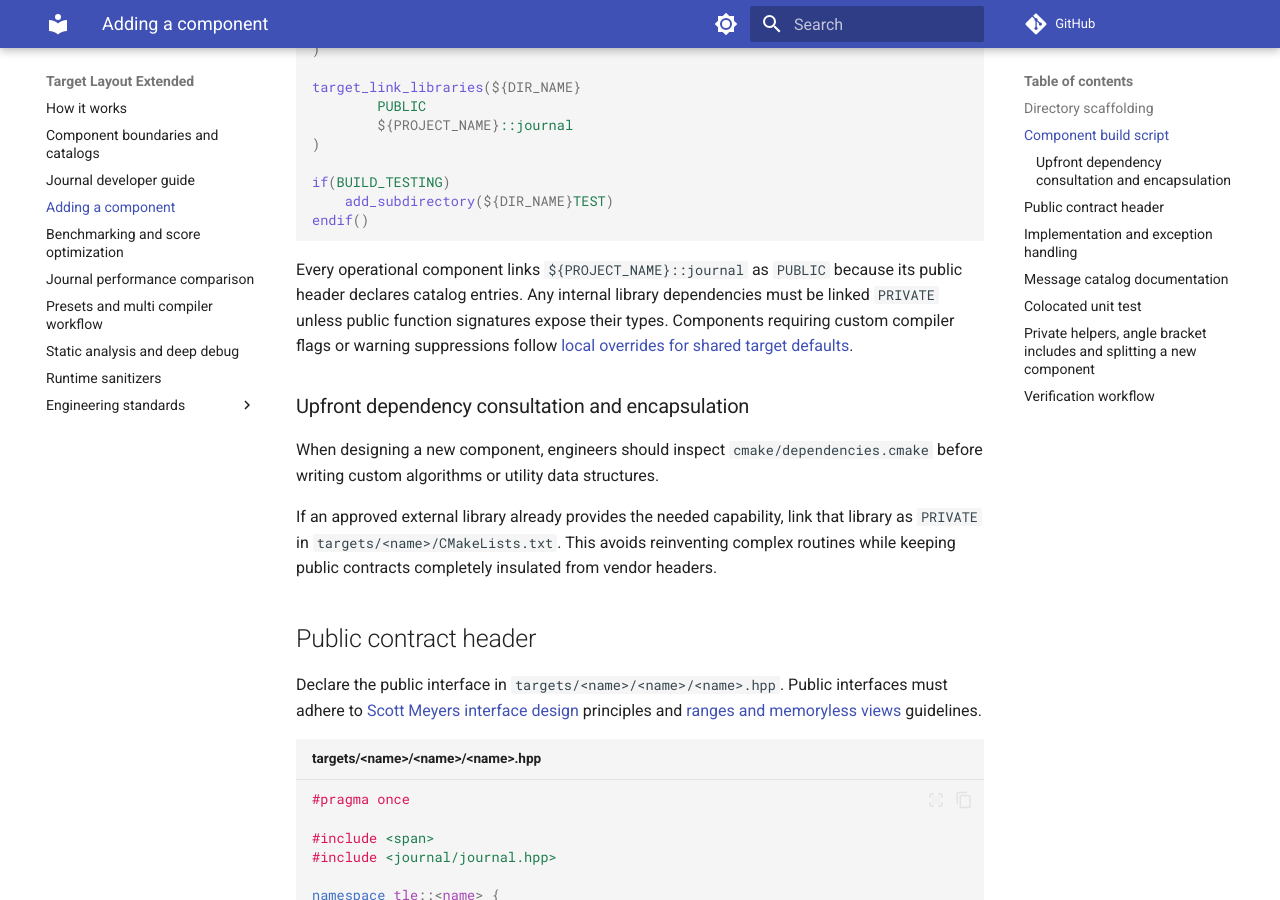
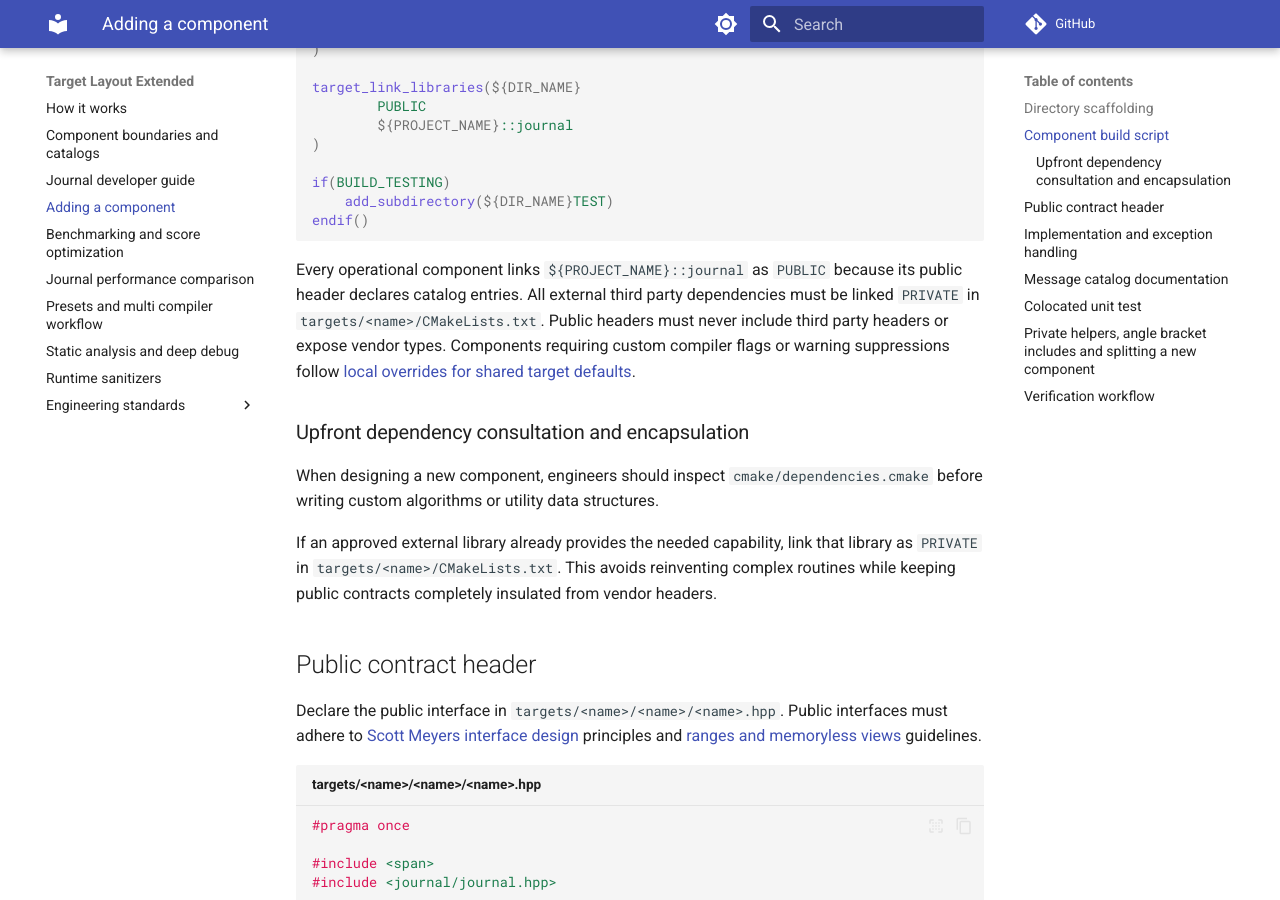
Before and after one commit to JeffKarling/Target_Layout_Extended, an MkDocs documentation site: the page built from Documentation/adding_a_component.md, in a window 1280 px wide and 900 px high, scrolled down 1300 px. Built offline with MkDocs 1.6.1 and Material for MkDocs 9.7.7, drawn with Linux system fonts in a browser that asks for light colours; comment, search, counter and statistics services are not loaded.

Commit message:
docs: eliminate exceptions to strict private external dependency linkage

````diff
--- a/Documentation/adding_a_component.md
+++ b/Documentation/adding_a_component.md
@@ -60,7 +60,7 @@ if(BUILD_TESTING)
 endif()
 ```
 
-Every operational component links `${PROJECT_NAME}::journal` as `PUBLIC` because its public header declares catalog entries. Any internal library dependencies must be linked `PRIVATE` unless public function signatures expose their types. Components requiring custom compiler flags or warning suppressions follow [local overrides for shared target defaults](standards/override_shared_target_defaults.md).
+Every operational component links `${PROJECT_NAME}::journal` as `PUBLIC` because its public header declares catalog entries. All external third party dependencies must be linked `PRIVATE` in `targets/<name>/CMakeLists.txt`. Public headers must never include third party headers or expose vendor types. Components requiring custom compiler flags or warning suppressions follow [local overrides for shared target defaults](standards/override_shared_target_defaults.md).
 
 ### Upfront dependency consultation and encapsulation
 
````
Also changed, not shown: .agents/skills/feature/SKILL.md (+1 -1 lines), Documentation/index.md (+1 -0 lines), Documentation/journal_developer_guide.md (+1 -1 lines).
